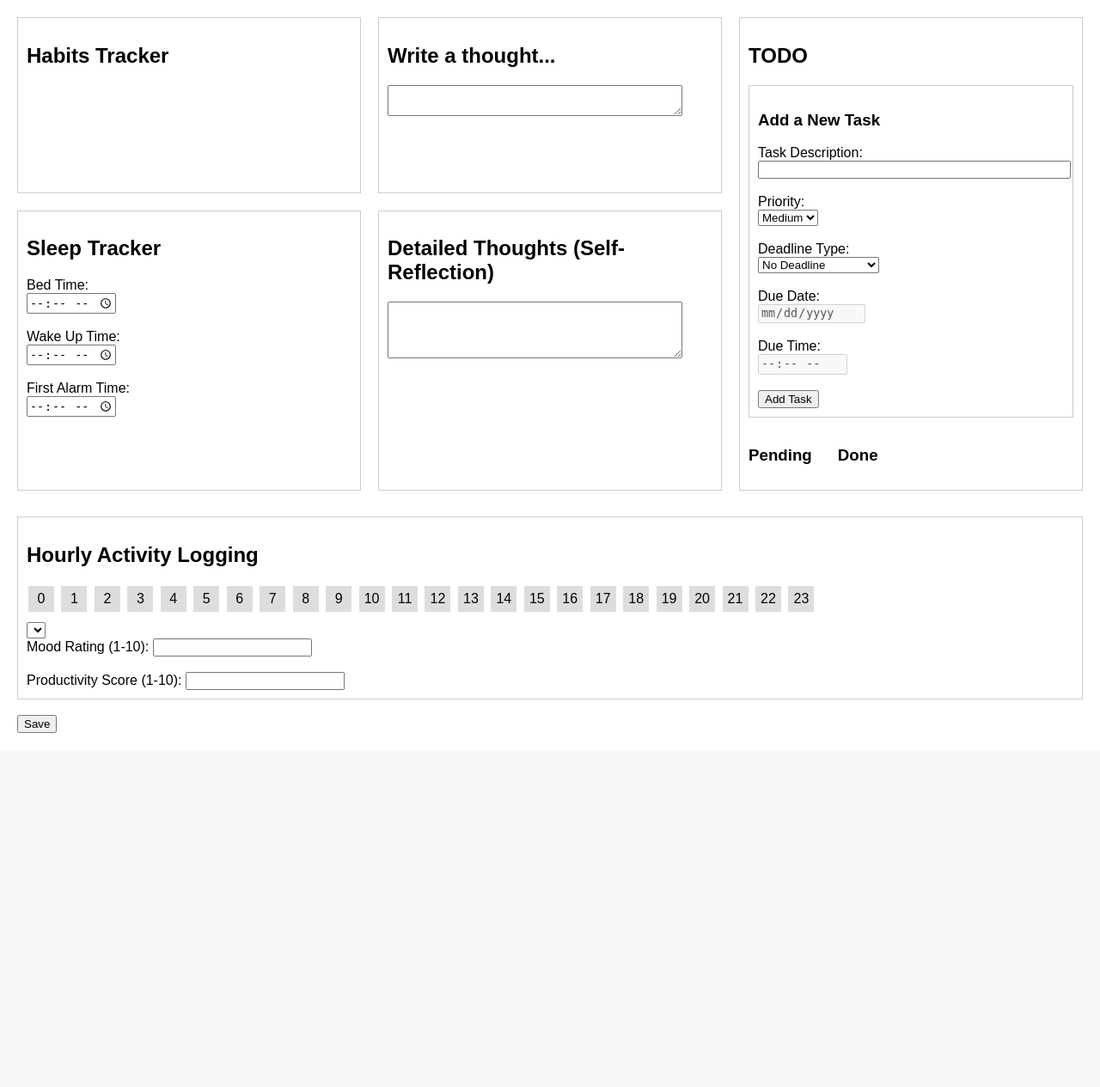
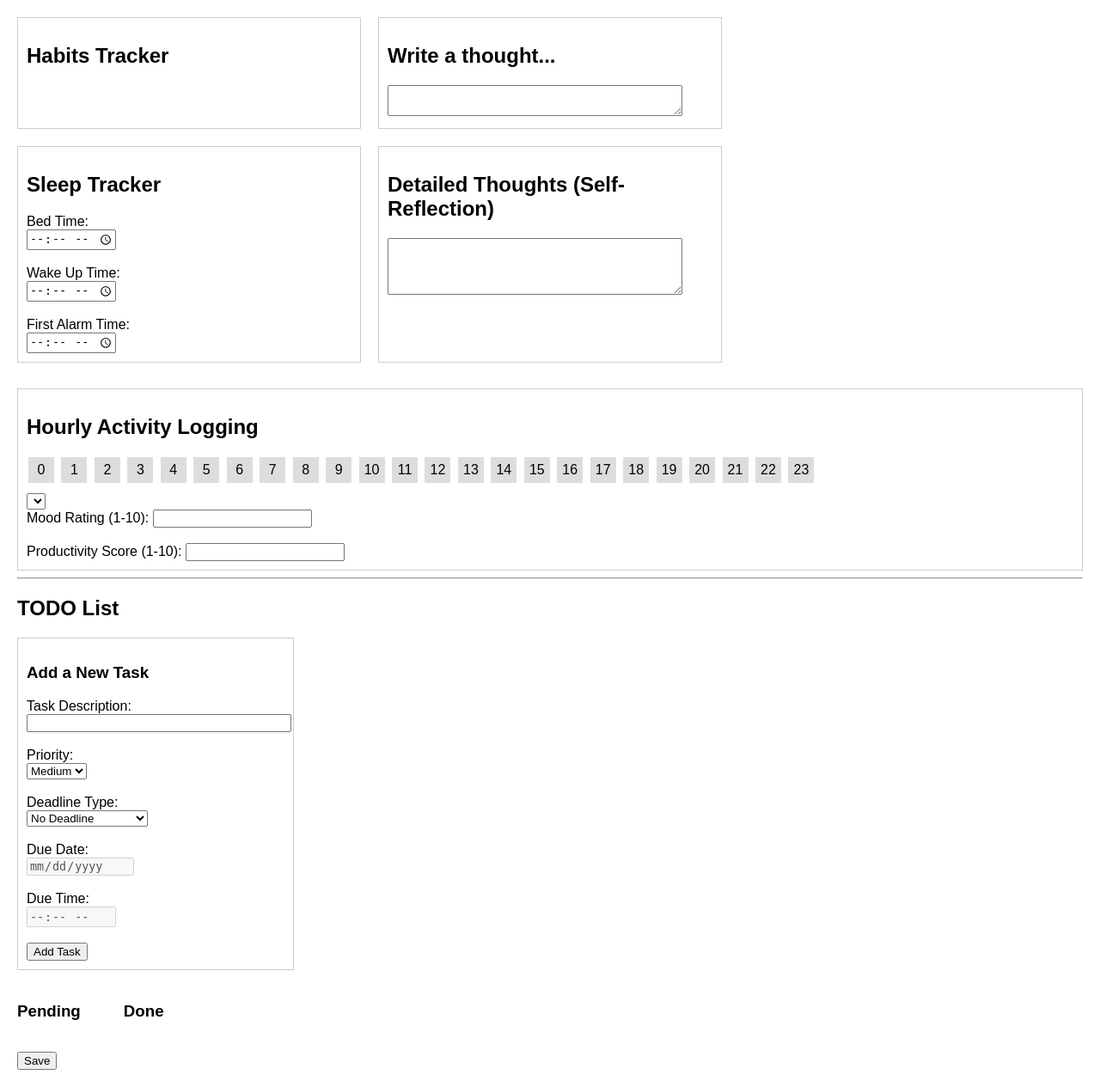
Before and after one commit to Tim-977/ecosystem, a Django app: page /day/2025/2/01/ in a window 1280 px wide. Shown: the part 193-1458 px from the top of the page at 86% size. Before the commit the page ends 1046 px from the top, so only its background shows below. Run offline with Django 5.2, Linux system fonts and the light colour scheme; a user stored in the database is signed in; data comes from the database, SQL or seed files in the repository; both versions use the stored data as it was after the commit; data that the repository does not hold is empty.

Commit message:
Fix: todo works well now, but its placed wrong

```diff
--- a/mainpage/static/mainpage/js/todo.js
+++ b/mainpage/static/mainpage/js/todo.js
@@ -69,6 +69,7 @@ document.addEventListener("DOMContentLoaded", function() {
 
         // Button: Mark Done / Mark Pending
         const toggleBtn = document.createElement("button");
+        toggleBtn.type = "button";
         toggleBtn.textContent = (task.status === "pending") ? "Mark Done" : "Mark Pending";
         toggleBtn.addEventListener("click", () => {
             const newStatus = (task.status === "pending") ? "done" : "pending";
@@ -78,6 +79,7 @@ document.addEventListener("DOMContentLoaded", function() {
 
         // Button: Edit (inline)
         const editBtn = document.createElement("button");
+        editBtn.type = "button";
         editBtn.textContent = "Edit";
         editBtn.style.marginLeft = "10px";
         editBtn.addEventListener("click", () => {
@@ -87,6 +89,7 @@ document.addEventListener("DOMContentLoaded", function() {
 
         // Button: Delete
         const delBtn = document.createElement("button");
+        delBtn.type = "button";
         delBtn.textContent = "Delete";
         delBtn.style.marginLeft = "10px";
         delBtn.addEventListener("click", () => {
@@ -176,8 +179,9 @@ document.addEventListener("DOMContentLoaded", function() {
     function showEditForm(task, li, displaySpan) {
         displaySpan.style.display = "none";
 
-        const editBtn = li.querySelector("button:nth-of-type(2)"); // Find the edit button
-        editBtn.style.display = "none";  // Hide edit button
+        // Hide the original Edit button
+        const editBtn = li.querySelector("button:nth-of-type(2)");
+        editBtn.style.display = "none";
 
         const formDiv = document.createElement("div");
         formDiv.style.marginTop = "8px";
@@ -202,6 +206,7 @@ document.addEventListener("DOMContentLoaded", function() {
         });
 
         const dueTypeSelect = document.createElement("select");
+        // No "today" option for editing
         ["none", "until", "exact"].forEach(dt => {
             const opt = document.createElement("option");
             opt.value = dt;
@@ -256,7 +261,9 @@ document.addEventListener("DOMContentLoaded", function() {
         formDiv.appendChild(document.createTextNode(" Time: "));
         formDiv.appendChild(timeInput);
 
+        // Save button
         const saveBtn = document.createElement("button");
+        saveBtn.type = "button";
         saveBtn.textContent = "Save";
         saveBtn.style.marginLeft = "5px";
         saveBtn.addEventListener("click", () => {
@@ -279,24 +286,25 @@ document.addEventListener("DOMContentLoaded", function() {
             updateTask(task.id, changes, () => {
                 li.removeChild(formDiv);
                 displaySpan.style.display = "";
-                editBtn.style.display = "";  // Show edit button again
+                editBtn.style.display = ""; // Show edit button again
             });
         });
         formDiv.appendChild(saveBtn);
 
+        // Cancel button
         const cancelBtn = document.createElement("button");
+        cancelBtn.type = "button";
         cancelBtn.textContent = "Cancel";
         cancelBtn.style.marginLeft = "5px";
         cancelBtn.addEventListener("click", () => {
             li.removeChild(formDiv);
             displaySpan.style.display = "";
-            editBtn.style.display = "";  // Show edit button again
+            editBtn.style.display = ""; // Show edit button again
         });
         formDiv.appendChild(cancelBtn);
 
         li.appendChild(formDiv);
     }
-
 
     // 6. Update a task (e.g., text, priority, due info, status)
     function updateTask(taskId, changes, onSuccess) {
@@ -311,7 +319,6 @@ document.addEventListener("DOMContentLoaded", function() {
         .then(res => res.json())
         .then(data => {
             if (data.success) {
-                // Optionally re-load tasks or call a callback
                 if (onSuccess) onSuccess();
                 loadTasks();
             } else {
@@ -348,15 +355,13 @@ document.addEventListener("DOMContentLoaded", function() {
         } else if (task.due_type === "until" && task.due_date) {
             deadline = new Date(`${task.due_date}T23:59`);
         } else if (task.due_type === "today") {
-            // FIX: Use the stored date (the day user set it).
-            // E.g. if task.due_date = "2025-03-04", treat it as 2025-03-04 23:59
             if (task.due_date) {
                 deadline = new Date(`${task.due_date}T23:59`);
             }
         }
 
         if (deadline) {
-            const diffMinutes = (deadline - now) / (1000 * 60); // ms → minutes
+            const diffMinutes = (deadline - now) / (1000 * 60);
             if (diffMinutes < 0) {
                 // Overdue
                 li.style.color = "red";
@@ -364,7 +369,6 @@ document.addEventListener("DOMContentLoaded", function() {
                 // Due soon
                 li.style.color = "orange";
             } else {
-                // Reset color
                 li.style.color = "";
             }
         } else {
--- a/mainpage/templates/mainpage/day.html
+++ b/mainpage/templates/mainpage/day.html
@@ -7,13 +7,8 @@
   <link rel="stylesheet" href="{% static 'mainpage/css/hourly_activities.css' %}">
   <!-- New separate stylesheet -->
   <link rel="stylesheet" href="{% static 'mainpage/css/day.css' %}">
-
-  <!-- JS includes -->
-  <script src="{% static 'mainpage/js/hourly_activities.js' %}"></script>
-  <script src="{% static 'mainpage/js/todo.js' %}"></script>
 </head>
 <body>
-  <!-- The rest of your day.html HTML exactly as before, but without the <style> block -->
 
   <!-- ========== HEADER ========== -->
   <header>
@@ -43,7 +38,7 @@
   <!-- ========== MAIN CONTENT AREA ========== -->
   <div class="main-container">
     <main>
-      <!-- We still use one form to POST everything. Keep all name/IDs the same. -->
+      <!-- We still use one form to POST everything (day data). -->
       <form method="POST" id="dayForm">
         {% csrf_token %}
 
@@ -68,62 +63,6 @@
           <div class="thoughts-box">
             <h2>Write a thought...</h2>
             <textarea name="thoughts" id="thoughts" rows="2" cols="40">{{ daily_obj.thoughts|default_if_none:'' }}</textarea>
-          </div>
-
-          <!-- TODO List (right, spans two rows) -->
-          <div class="todo-box">
-            <h2>TODO</h2>
-
-            <!-- Add Task Section -->
-            <div style="border: 1px solid #ccc; padding: 10px; margin-bottom: 15px;">
-              <h3>Add a New Task</h3>
-              <label>Task Description:</label><br/>
-              <input type="text" id="taskText" style="width:100%;" />
-              <br/><br/>
-
-              <label>Priority:</label><br/>
-              <select id="taskPriority">
-                <option value="critical">Critical</option>
-                <option value="high">High</option>
-                <option value="medium" selected>Medium</option>
-                <option value="low">Low</option>
-              </select>
-              <br/><br/>
-
-              <label>Deadline Type:</label><br/>
-              <select id="taskDueType">
-                <option value="none" selected>No Deadline</option>
-                <option value="today">Today</option>
-                <option value="until">Until (Date)</option>
-                <option value="exact">Exact (Date + Time)</option>
-              </select>
-              <br/><br/>
-
-              <div>
-                <label>Due Date:</label><br/>
-                <input type="date" id="taskDueDate" disabled />
-              </div>
-              <br/>
-              <div>
-                <label>Due Time:</label><br/>
-                <input type="time" id="taskDueTime" disabled />
-              </div>
-              <br/>
-
-              <button id="createTaskBtn" type="button">Add Task</button>
-            </div>
-
-            <!-- Pending / Done Lists side by side -->
-            <div style="display: flex; gap: 30px;">
-              <div>
-                <h3>Pending</h3>
-                <ul id="pendingList"></ul>
-              </div>
-              <div>
-                <h3>Done</h3>
-                <ul id="doneList"></ul>
-              </div>
-            </div>
           </div>
 
           <!-- Self Reflection (middle bottom) -->
@@ -152,6 +91,7 @@
         <!-- ========== BOTTOM SECTION ========== -->
         <div class="bottom-section">
           <h2>Hourly Activity Logging</h2>
+
           <div id="hourly-activity-bar">
             {% for entry in hourly_data %}
               <div class="hour-square"
@@ -184,10 +124,77 @@
                  value="{{ daily_obj.productivity_score|default_if_none:'' }}" />
         </div>
 
+        <hr/>
+
+        <!-- ====== TODO List Section ====== -->
+
+        <h2>TODO List</h2>
+
+        <!-- For purely AJAX-based tasks, we use <button type="button">
+             so it doesn't submit the form -->
+        <div style="border: 1px solid #ccc; padding: 10px; width: 300px;">
+          <h3>Add a New Task</h3>
+
+          <label>Task Description:</label><br/>
+          <input type="text" id="taskText" style="width:100%;" />
+          <br/><br/>
+
+          <label>Priority:</label><br/>
+          <select id="taskPriority">
+            <option value="critical">Critical</option>
+            <option value="high">High</option>
+            <option value="medium" selected>Medium</option>
+            <option value="low">Low</option>
+          </select>
+          <br/><br/>
+
+          <label>Deadline Type:</label><br/>
+          <select id="taskDueType">
+            <option value="none" selected>No Deadline</option>
+            <option value="today">Today</option>
+            <option value="until">Until (Date)</option>
+            <option value="exact">Exact (Date + Time)</option>
+          </select>
+          <br/><br/>
+
+          <div>
+            <label>Due Date:</label><br/>
+            <input type="date" id="taskDueDate" disabled />
+          </div>
+          <br/>
+
+          <div>
+            <label>Due Time:</label><br/>
+            <input type="time" id="taskDueTime" disabled />
+          </div>
+          <br/>
+
+          <!-- Button that will not submit the entire form -->
+          <button id="createTaskBtn" type="button">Add Task</button>
+        </div>
         <br/>
+
+        <div style="display: flex; gap: 50px;">
+          <div>
+            <h3>Pending</h3>
+            <ul id="pendingList"></ul>
+          </div>
+          <div>
+            <h3>Done</h3>
+            <ul id="doneList"></ul>
+          </div>
+        </div>
+
+        <br/>
+        <!-- The ONLY actual submit button for the entire dayForm -->
         <button type="submit">Save</button>
+
       </form>
     </main>
   </div>
+
+  <!-- Load JS at the end of <body> -->
+  <script src="{% static 'mainpage/js/hourly_activities.js' %}"></script>
+  <script src="{% static 'mainpage/js/todo.js' %}"></script>
 </body>
 </html>
```
Also changed, not shown: db.sqlite3.
